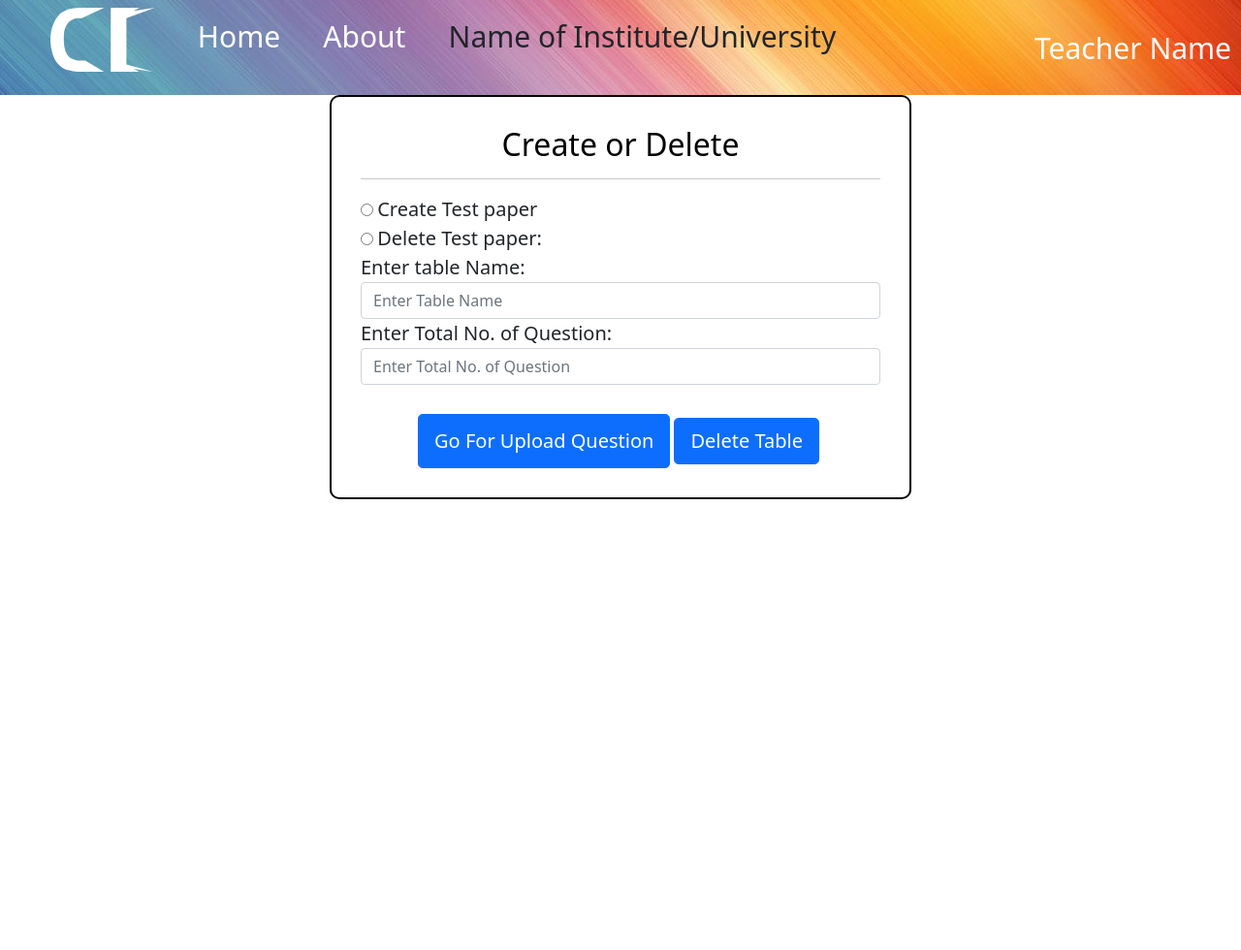
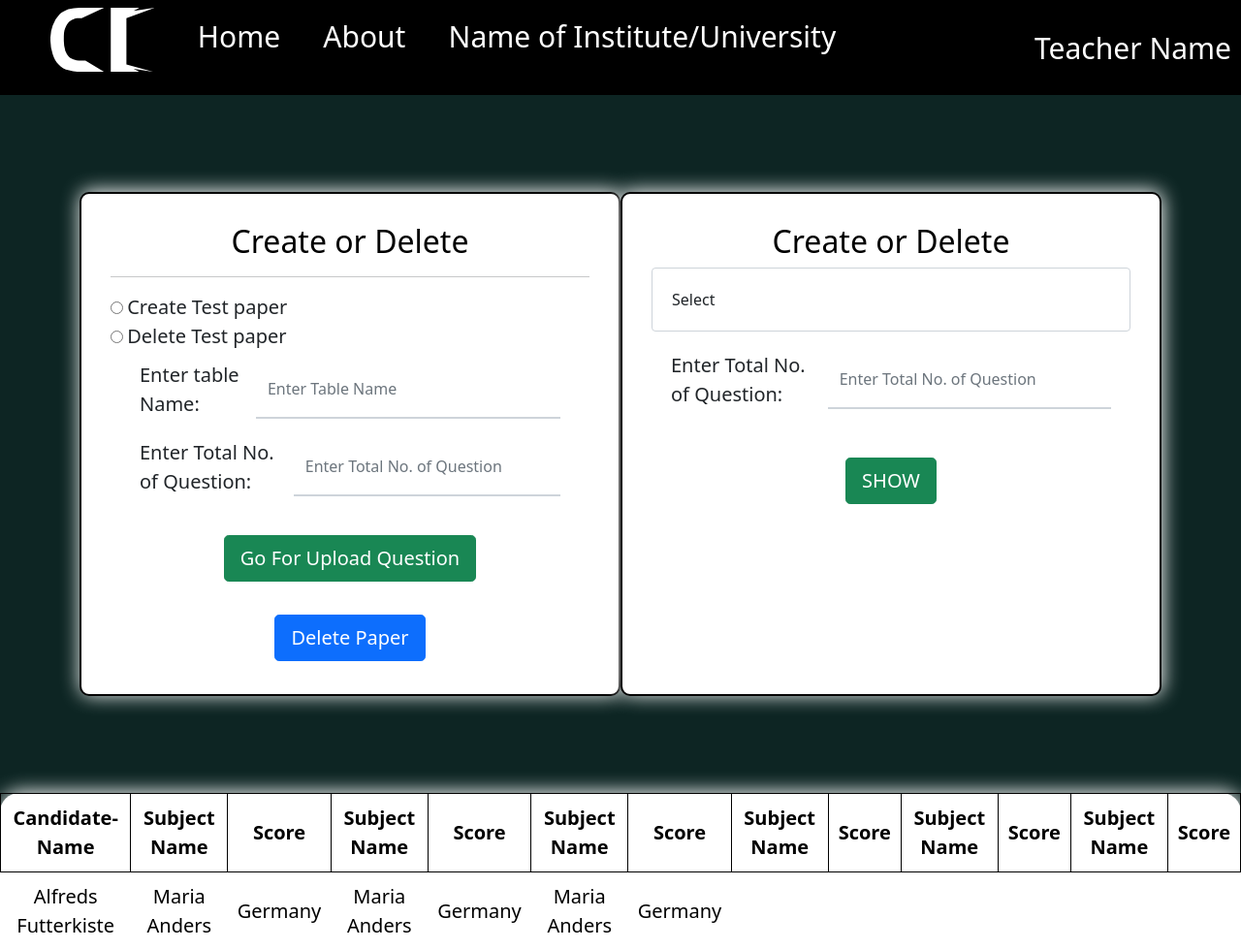
Before and after one commit to shashank-16/hackton, a PHP site: page /after_teacherlogin.php in a window 1280 px wide. Shown: the whole page at 97% size. Before the commit the page ends 515 px from the top, so only its background shows below. Run offline with PHP 8.4, Linux system fonts and the light colour scheme; some web fonts are replaced.

Commit message:
all done from my side

```diff
--- a/process_file/after_teacherlogin.php
+++ b/process_file/after_teacherlogin.php
@@ -18,11 +18,18 @@
 
     <link rel="stylesheet" href="https://fonts.googleapis.com/css?family=Font+Name">
 
+
     <style>
         *{
             margin: 0%;
             padding: 0%;
             box-sizing: border-box;
+        }
+
+        body{
+            background-color: #112322;
+
+            background-color: rgb(13,37,35);
         }
 
 
@@ -34,7 +41,7 @@
             color: white;
         }
         nav{
-            background-image: url('wallppr.jpg');
+            background-color: black;
             background-position: center;
         }
 
@@ -65,13 +72,32 @@
         }
 
 
+        .fields
+        {
+            display: flex;
+            padding: 10px 30px 10px 30px;
+        }
+
+        input{
+            color: #b9b9bd!important;
+            background: transparent;
+            border-bottom: 5px solid black;
+            outline: none !important;
+            border-radius: 0% !important;
+            border-width: 0 0 2px 0 !important;
+            font-size: 30px;
+        }
+
 
 
         form{
+            margin: auto;
             width: 600px;
             border: 2px solid black;
             border-radius: 10px;
             padding: 30px;
+            background-color: white;
+            box-shadow: 1px -1px 20px white;
         }
 
         h2{
@@ -81,7 +107,6 @@
 
         label{
             font-size: 20px;
-
         }
 
         .button-sub{
@@ -96,7 +121,7 @@
 <body>
 
     <nav>
-        <div class="navbar">
+        <div class="navbar position-stickey">
             <ul>
                 <li><a href="">
                     <svg xmlns="http://www.w3.org/2000/svg" width="107.604" height="66.099" viewBox="0 0 107.604 66.099">
@@ -108,39 +133,153 @@
                 </a></li>
                 <li><a href="index.html">Home</a></li>
                 <li><a href="">About</a></li>
-                <li>Name of Institute/University</li>
+                <li style="color: white;">Name of Institute/University</li>
             </ul>
             <li style="font-size: 30px; margin-right: 10px; color: white; list-style: none;">Teacher Name</li>
         </div>
     </nav>
 
-    <div class="main" >
+    <div class="container">
 
-        <form action="creation_table.php" class="form-group" method="POST">
-            <h2>Create or Delete</h2>
 
-            <hr>
+        <div class="col-6 main" style="margin-top:100px;" >
 
-            <input type="radio" name="check" value="createTable">
-            <label for="create">Create Test paper</label><br>
+            <form action="creation_table.php" class="form-group" method="POST">
+                <h2>Create or Delete</h2>
 
-            <input type="radio" name="check" value="DeleteTable">
-            <label for="delete">Delete Test paper:</label><br>
+                <hr>
 
-            <label for="Password" class="inputs">Enter table Name:</label>
-            <input type="text" name = "Table_name" class="form-control" autocomplete="table_name" placeholder="Enter Table Name">
+                <input type="radio" name="check" value="createTable">
+                <label for="create">Create Test paper</label>
+                <br>
 
-            <label for="Password" class="inputs">Enter Total No. of Question:</label>
-            <input type="text" name = "no_of_question" class="form-control" autocomplete="num-of-question" placeholder="Enter Total No. of Question">
+                <input type="radio" name="check" value="DeleteTable">
+                <label for="delete">Delete Test paper</label>
 
-            <div class="button-sub">
-              <button type = "submit" id="sub" name = "submit" class="btn btn-lg btn-primary">Go For Upload Question</button>
+                <div class="fields">
+                <label for="table name" class="inputs">Enter table Name:</label>
+                <input type="text" name = "Table_name" class="form-control" autocomplete="table_name" placeholder="Enter Table Name">
+                </div>
 
-              <button style="margin: 4px;" type = "submit" id="sub" name = "submit" class="btn btn-lg btn-primary">Delete Table</button>
-            </div>
-        </form>
+
+                <div class="fields">
+                <label for="no_of_question" class="inputs">Enter Total No. of Question:</label>
+                <input type="text" name = "no_of_question" class="form-control" autocomplete="num-of-question" placeholder="Enter Total No. of Question">
+
+                </div>
+
+                <div class="button-sub">
+                <button type = "submit" id="sub" name = "submit" class="btn btn-lg btn-success">Go For Upload Question</button>
+
+                </div>
+                <div class="button-sub">
+                <button style="margin: 4px;" type = "submit" id="sub" name = "submit" class="btn btn-lg btn-primary">Delete Paper</button>
+
+                </div>
+
+
+            </form>
+
+            <form action="" class="form-group" method="POST" style="height: 520px;">
+                <h2>Create or Delete</h2>
+
+                <select name="subject" id="subjects" class="form-control" style="padding:20px">
+                    <option value="Select">Select</option>
+                    <option value="Hindi">Hindi</option>
+                    <option value="English">English</option>
+                    <option value="Maths">Maths</option>
+                    <option value="DSA">DSA</option>
+                    <option value="TAFL">TAFL</option>
+                </select>
+
+                <div class="fields" style="padding: 20px;">
+                    <label for="no_of_question" class="inputs">Enter Total No. of Question:</label>
+                    <input type="text" name = "no_of_question" class="form-control" autocomplete="num-of-question" placeholder="Enter Total No. of Question">
+                </div>
+
+                <div class="button-sub">
+                <button type = "submit" id="sub" name = "submit" class="btn btn-lg btn-success">SHOW</button>
+                </div>
+
+            </form>
+        </div>
     </div>
 
 
+
+
+
+
+
+    <div class="record">
+        <table>
+            <tr>
+
+                <!-- Done by you -->
+
+                <th>Candidate-Name</th>
+                <th>Subject Name</th>
+                <th>Score</th>
+                <th>Subject Name</th>
+                <th>Score</th>
+                <th>Subject Name</th>
+                <th>Score</th>
+                <th>Subject Name</th>
+                <th>Score</th>
+                <th>Subject Name</th>
+                <th>Score</th>
+                <th>Subject Name</th>
+                <th>Score</th>
+
+            </tr>
+            <tr>
+                <!-- done by you -->
+                <td>Alfreds Futterkiste</td>
+                <td>Maria Anders</td>
+                <td>Germany</td>
+                <td>Maria Anders</td>
+                <td>Germany</td>
+                <td>Maria Anders</td>
+                <td>Germany</td>
+            </tr>
+
+            <!-- <th>Candidate Name</th> -->
+        </table>
+    </div>
+
+    <style>
+
+        .record{
+            margin-top: 100px;
+            display: flex;
+        }
+
+
+
+        table{
+            box-shadow: 1px -1px 20px white;
+            align-self: center;
+            /* margin-left: 2%; */
+            margin: auto;
+            background-color: white;
+            border-radius: 20px 20px 0 0 ;
+
+        }
+
+        th{
+            border: 1px solid black;
+            /* border-radius: 20px 20px 0 0 ; */
+        }
+
+        tr,th,td{
+            padding: 10px;
+            /* border: 2px solid black; */
+            width: fit-content;
+            text-align: center;
+            color: black;
+            font-size: 20px;
+        }
+    </style>
+
 </body>
 </html>
--- a/process_file/connective.php
+++ b/process_file/connective.php
@@ -4,7 +4,7 @@
 $server_name = "localhost";
 $user_name= "root";
 $password="";
-$database_name="hackton"; // hackthon
+$database_name="hackthon"; // hackthon
 
 $connection= mysqli_connect($server_name,$user_name,$password,$database_name) or die("die");
 
--- a/process_file/signup.css
+++ b/process_file/signup.css
@@ -6,6 +6,7 @@
 
     body{
         background-color: #0f0f0f;
+        color: rgb(13, 37, 35);
     }
 
 
--- a/process_file/testtime.php
+++ b/process_file/testtime.php
@@ -9,7 +9,7 @@ $_SESSION["score"]=0;
 
 include 'connective.php';
 
-if(isset($_POST["login"]))
+if(isset($_POST["candidate-login"]))
 {
 
     $username=$_SESSION["username"] ; // will change
```
Also changed, not shown: 1 other file.
